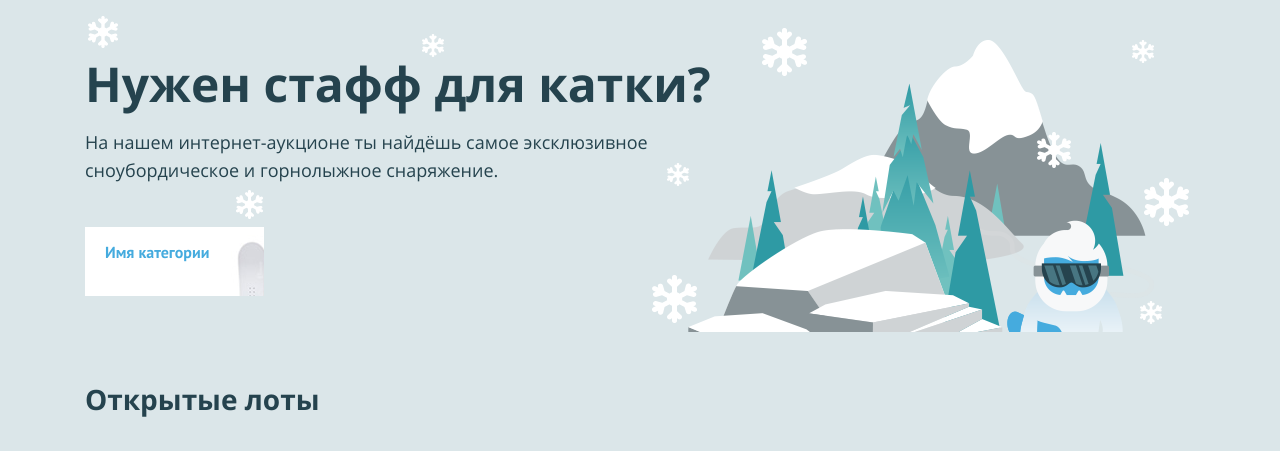
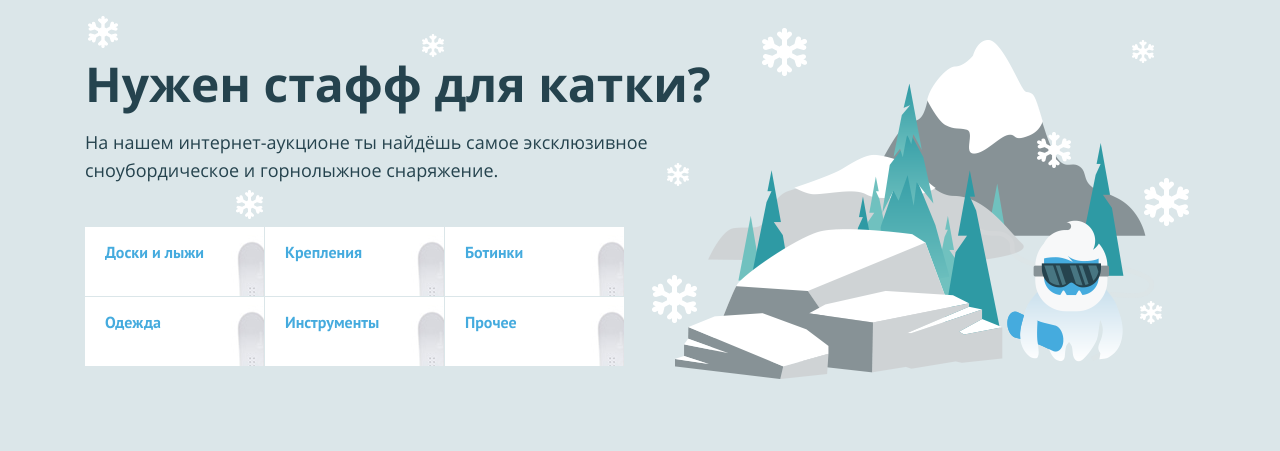
Before and after one commit to DenisGolovkin/527127-yeticave-11, a PHP site: page / in a window 1280 px wide. Shown: the part 107-558 px from the top of the page. Run offline with PHP 8.4, Linux system fonts and the light colour scheme.

Commit message:
Добавил список в секцию Promo

```diff
--- a/index.php
+++ b/index.php
@@ -100,8 +100,11 @@ $user_name = 'Головкин Денис'; // укажите здесь ваш
         <p class="promo__text">На нашем интернет-аукционе ты найдёшь самое эксклюзивное сноубордическое и горнолыжное снаряжение.</p>
         <ul class="promo__list">
             <!--заполните этот список из массива категорий-->
-            <li class="promo__item promo__item--boards">
-                <a class="promo__link" href="pages/all-lots.html">Имя категории</a>
+            <?php while ($catg_index < $catg_count): ?>
+              <li class="promo__item promo__item--boards">
+                <a class="promo__link" href="pages/all-lots.html"><?=$categories[$catg_index];?></a>
+              <?php $catg_index++;?>
+            <?php endwhile;?>
             </li>
         </ul>
     </section>
```
